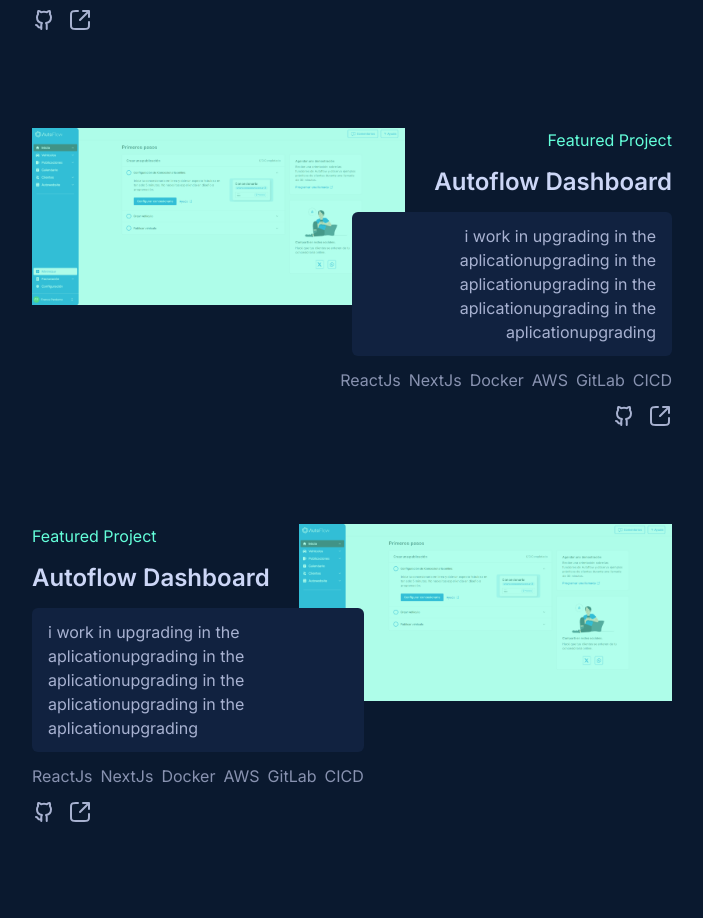
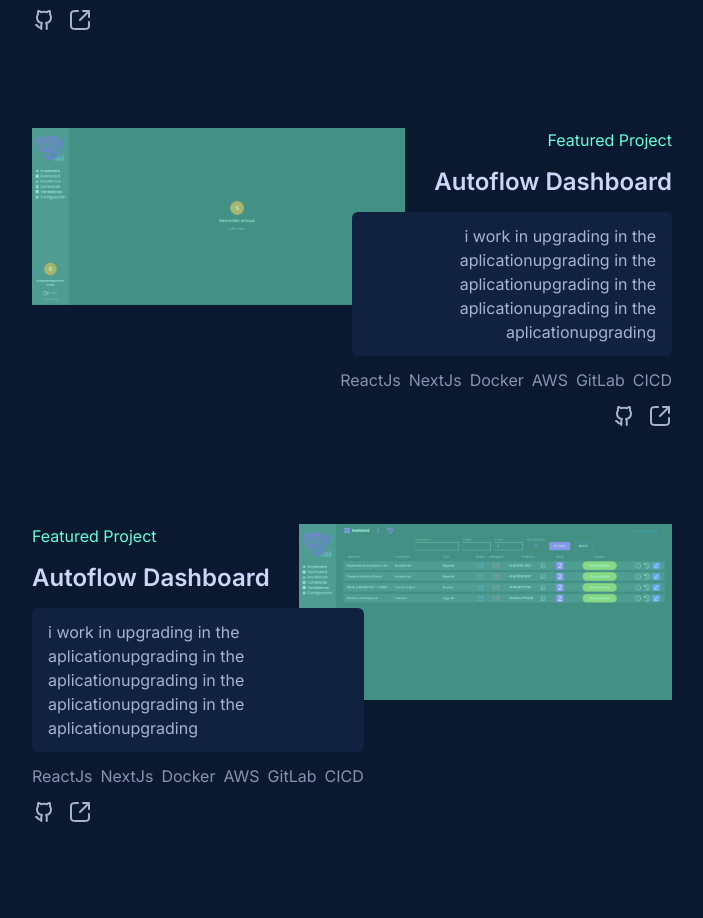
Before and after one commit to Jonavoe/portfolio, a React (Vite) app: page / in a window 1280 px wide. Shown: the part 2900-3818 px from the top of the page, without its empty margins (288-991 px from the left). Built offline with nearby package versions, Linux system fonts and the light colour scheme; a web font is replaced by a local one.

Commit message:
Update Projects.tsx

```diff
--- a/src/components/Projects.tsx
+++ b/src/components/Projects.tsx
@@ -1,5 +1,9 @@
 import React from 'react'
+import AutoflowLanding from "../assets/AutoflowLanding.png"
 import AutoflowDesktop from "../assets/AutoflowDesktop.png"
+import smlapp from "../assets/smlapp.png"
+import vendedores from "../assets/vendedores.png"
+import corredores from "../assets/corredores.png"
 import CardRight from './CardRight'
 import CardLeft from './CardLeft'
 export default function Projects() {
@@ -12,7 +16,7 @@ export default function Projects() {
                     <div className='flex flex-col gap-10'>
 
                         <CardRight
-                            image={AutoflowDesktop}
+                            image={AutoflowLanding}
                             title={"Autoflow Dashboard"}
                             description={"i work in upgrading in the aplicationupgrading in the aplicationupgrading in the aplicationupgrading in the aplicationupgrading"}
                             technologies={["ReactJs", "NextJs", "Docker", "AWS", "GitLab", "CICD"]}
@@ -30,23 +34,31 @@ export default function Projects() {
                         />
 
                         <CardRight
-                            image={AutoflowDesktop}
+                            image={smlapp}
                             title={"Autoflow Dashboard"}
                             description={"i work in upgrading in the aplicationupgrading in the aplicationupgrading in the aplicationupgrading in the aplicationupgrading"}
                             technologies={["ReactJs", "NextJs", "Docker", "AWS", "GitLab", "CICD"]}
                             git={""}
-                            page={""}
+                            page={"https://ventas-jonavoe.vercel.app/"}
                         />
 
                         <CardLeft
-                            image={AutoflowDesktop}
+                            image={vendedores}
                             title={"Autoflow Dashboard"}
                             description={"i work in upgrading in the aplicationupgrading in the aplicationupgrading in the aplicationupgrading in the aplicationupgrading"}
                             technologies={["ReactJs", "NextJs", "Docker", "AWS", "GitLab", "CICD"]}
                             git={""}
-                            page={""}
+                            page={"https://ventas-jonavoe.vercel.app/"}
                         />
 
+                        <CardRight
+                            image={corredores}
+                            title={"Autoflow Dashboard"}
+                            description={"i work in upgrading in the aplicationupgrading in the aplicationupgrading in the aplicationupgrading in the aplicationupgrading"}
+                            technologies={["ReactJs", "NextJs", "Docker", "AWS", "GitLab", "CICD"]}
+                            git={""}
+                            page={"https://ventas-jonavoe.vercel.app/"}
+                        />
                     </div>
                 </div>
             </div>
```
